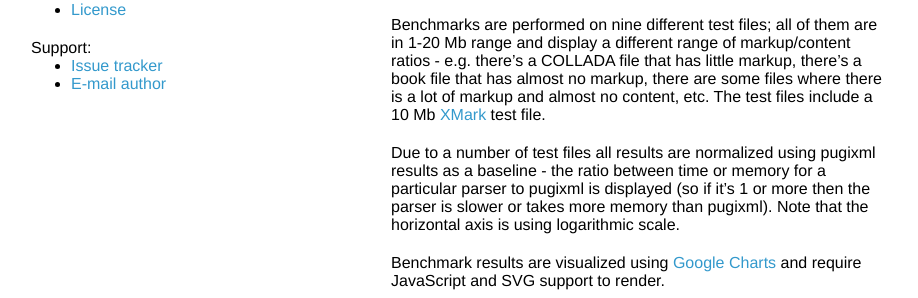
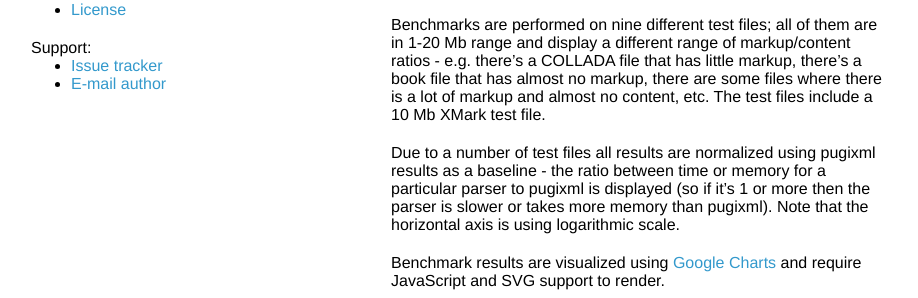
Before and after one commit to zeux/pugixml, a Jekyll site: the page built from benchmark.md, in a window 1280 px wide and 900 px high. Shown: the part 456-754 px from the top of the window, without its empty margins (179-1097 px from the left). Built offline with Jekyll 4.4.1, drawn with Linux system fonts in a browser that asks for light colours; comment, search, counter and statistics services are not loaded; part of the change alters nothing that is shown.

```diff
--- a/benchmark.md
+++ b/benchmark.md
@@ -14,7 +14,7 @@ The memory consumption is the peak value of allocated memory during the parsing
 
 All tests were performed with Microsoft Visual Studio 2015, with all optimizations on and with all parsers operating in their default modes (i.e., no custom tuning has been performed). The timing results were recorded on a Intel Core i7 @ 2.67 GHz.
 
-Benchmarks are performed on nine different test files; all of them are in 1-20 Mb range and display a different range of markup/content ratios - e.g. there's a COLLADA file that has little markup, there's a book file that has almost no markup, there are some files where there is a lot of markup and almost no content, etc. The test files include a 10 Mb [XMark](http://www.xml-benchmark.org) test file.
+Benchmarks are performed on nine different test files; all of them are in 1-20 Mb range and display a different range of markup/content ratios - e.g. there's a COLLADA file that has little markup, there's a book file that has almost no markup, there are some files where there is a lot of markup and almost no content, etc. The test files include a 10 Mb XMark test file.
 
 Due to a number of test files all results are normalized using pugixml results as a baseline - the ratio between time or memory for a particular parser to pugixml is displayed (so if it's 1 or more then the parser is slower or takes more memory than pugixml). Note that the horizontal axis is using logarithmic scale.
 
```
